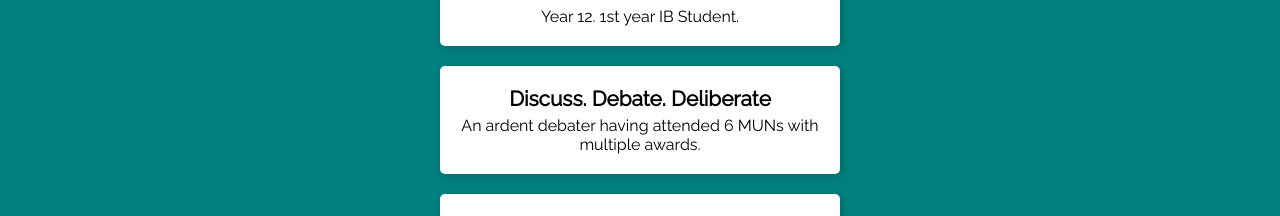
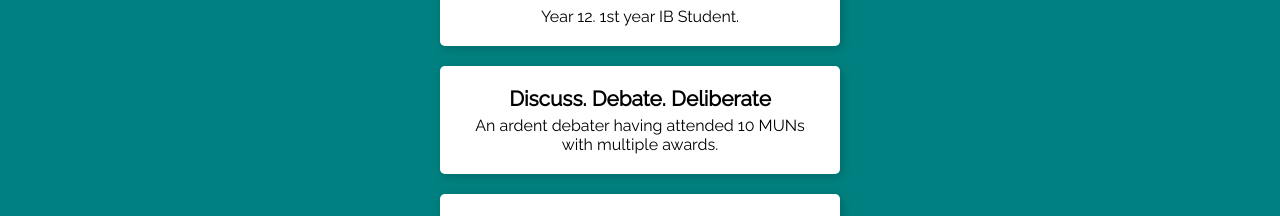
Before and after one commit to Samik2001/Samik2001.github.io, a plain HTML site: page index.html in a window 1280 px wide. Shown: the part 273-489 px from the top of the page. Drawn offline with Linux system fonts and the light colour scheme.

Commit message:
Update index.html

```diff
--- a/index.html
+++ b/index.html
@@ -31,7 +31,7 @@
 </section>
 <section class="card">
 <header>Discuss. Debate. Deliberate</header>
-An ardent debater having attended 6 MUNs with multiple awards.
+An ardent debater having attended 10 MUNs with multiple awards.
 </section>
 <section class="card">
 <header>Don't act, perform.</header>
```
